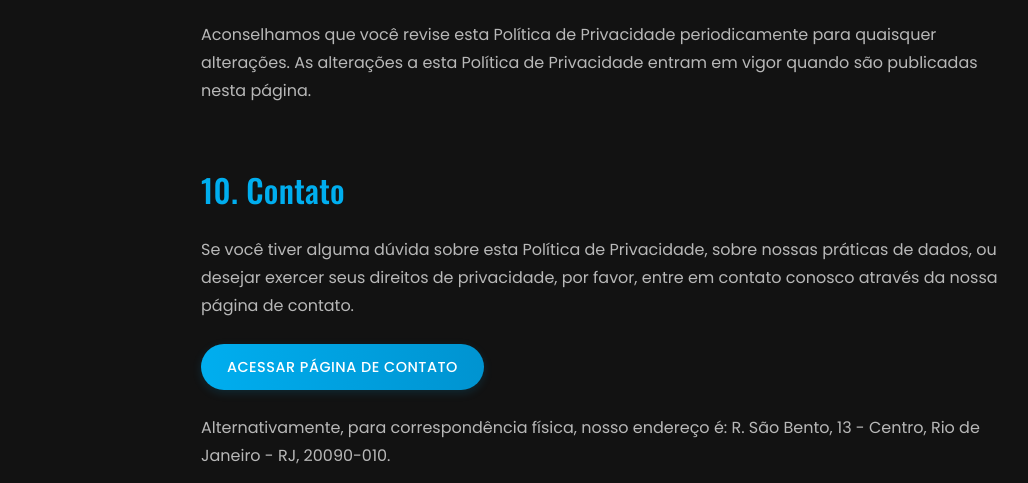
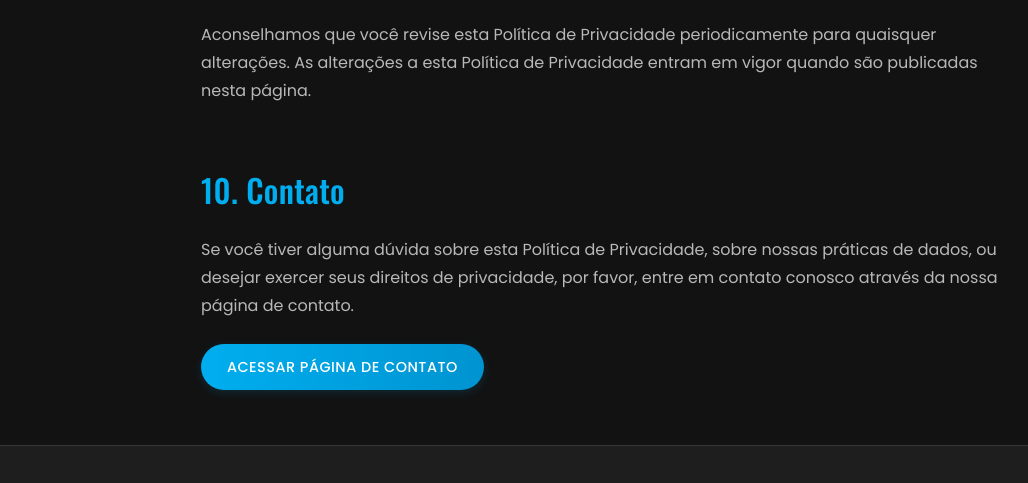
Before and after one commit to qmixdigital/iptv_probr, a plain HTML site: page politica-de-privacidade.html in a window 1280 px wide. Shown: the part 4398-4881 px from the top of the page, without its empty margins (39-1067 px from the left). Drawn offline with nearby package versions, Linux system fonts and the light colour scheme.

Commit message:
Update politica-de-privacidade.html

```diff
--- a/politica-de-privacidade.html
+++ b/politica-de-privacidade.html
@@ -408,10 +408,6 @@
                 <p>Se você tiver alguma dúvida sobre esta Política de Privacidade, sobre nossas práticas de dados, ou desejar exercer seus direitos de privacidade, por favor, entre em contato conosco através da nossa página de contato.</p>
                 <div style="margin-top: 1.5em;">
                     <a href="https://teste.iptvprobr.com/" class="btn btn-primary" target="_blank" rel="noopener">Acessar Página de Contato</a>
-                </div>
-                <p style="margin-top: 1.5em;">Alternativamente, para correspondência física, nosso endereço é: R. São Bento, 13 - Centro, Rio de Janeiro - RJ, 20090-010.</p>
-
-            </div>
         </section>
     </main>
 
```
